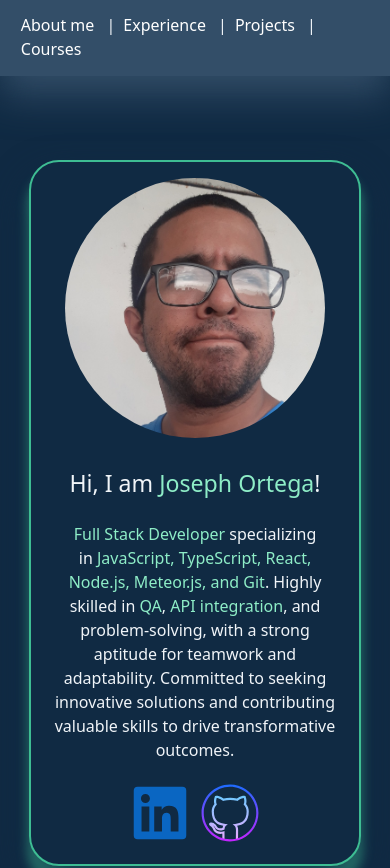
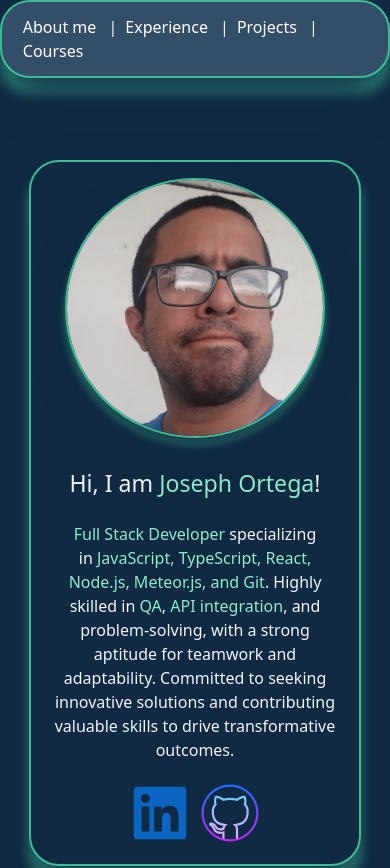
Before and after one commit to GlaucusJoseph/joseph-porfolio, a React (Vite) app: page / in a window 390 px wide. Shown: the top 868 px of the page. Built offline with nearby package versions, Linux system fonts and the light colour scheme.

Commit message:
Correcting route and adding img boder shadow

```diff
--- a/src/components/About/index.css
+++ b/src/components/About/index.css
@@ -1,4 +1,11 @@
-.border-shadow {
+/* MAIN BOX */
+.about-box {
+  margin-top: 10rem;
+  overflow: hidden;
+  width: 85%;
+}
+
+.about-border-shadow {
   border-color: #3ebd93;
   border-style: solid;
   border-radius: 30px 30px 30px 30px;
@@ -6,13 +13,8 @@
   box-shadow: #102a43 0px 19px 38px, #3ebd93 0px 15px 12px;
 }
 
-.about-box {
-  margin-top: 10rem;
-  overflow: hidden;
-  width: 85%;
-}
-
-.main-content-box {
+/* MAIN BOXES */
+.about-content-box {
   display: flex;
   flex-direction: column;
   justify-content: center;
@@ -21,7 +23,8 @@
   padding: 1rem;
 }
 
-.image-container {
+/* IMG STYLE */
+.about-image-container {
   position: relative;
   width: 260px;
   height: 260px;
@@ -29,7 +32,7 @@
   overflow: hidden;
 }
 
-.image-container img {
+.about-image-container img {
   position: absolute;
   top: 0;
   left: 0;
@@ -38,10 +41,10 @@
   object-fit: cover;
 }
 
-.svg-container {
-  height: 2rem;
+.about-img-shadow {
+  border-color: #3ebd93;
+  border-style: solid;
+  /* border-radius: 30px 30px 30px 30px; */
+  border-width: 2px;
+  box-shadow: #102a43 0px 1rem 2rem, #3ebd93 0px 0.5rem 0.4rem;
 }
-
-.icon-row {
-  margin-bottom: 1px;
-}
--- a/src/components/About/index.tsx
+++ b/src/components/About/index.tsx
@@ -1,54 +1,50 @@
-import { LinkedinIcon, GithubIcon } from "../../assets/svg";
 import josephImage from "../../assets/img/foto-joseph.jpeg";
+import { TECHNOLOGIES_OBJECT } from "../../constants";
 import "./index.css";
 
 interface IconProps {
   profileUrl: string;
   width: string;
   height: string;
-  Icon: React.FC<{ width?: string; height?: string }>; // How to import a React component, in this case a svg file
+  icon: {
+    name: string;
+    icon: React.FC<{ width?: string; height?: string }>;
+  };
 }
 
 const IconLinkEnvelop: React.FC<IconProps> = ({
   profileUrl,
   width,
   height,
-  Icon,
+  icon,
 }) => {
-  let title = "";
-  if (Icon === GithubIcon) {
-    title = "GitHub";
-  }
-  if (Icon === LinkedinIcon) {
-    title = "Linkedin";
-  }
-
   return (
     <a
       href={profileUrl}
       target="_blank"
       rel="noopener noreferrer"
-      title={title}
+      title={icon.name}
     >
-      <Icon width={width} height={height} />
+      <icon.icon width={width} height={height} />
     </a>
   );
 };
 
 const About = () => {
+  const { github, linkedin } = TECHNOLOGIES_OBJECT;
   const myGitHubUrl = "https://github.com/GlaucusJoseph";
   const myLinkedinUrl = "https://www.linkedin.com/in/josephortegaglaucus/";
 
   return (
     <section id="about">
-      <div className="container border-shadow about-box">
+      <div className="container about-box about-border-shadow">
         <div className="row">
-          <div className="col-12 col-md-4 main-content-box">
-            <div className="image-container">
+          <div className="col-12 col-md-4 about-content-box">
+            <div className="about-image-container about-img-shadow">
               <img src={josephImage} alt="Joseph" />
             </div>
           </div>
-          <div className="col-12 col-md-7 main-content-box">
+          <div className="col-12 col-md-7 about-content-box">
             <h3>
               Hi, I am&nbsp;
               <label className="special-text-color">Joseph Ortega</label>!
@@ -71,13 +67,13 @@
                 profileUrl={myLinkedinUrl}
                 width="70"
                 height="70"
-                Icon={LinkedinIcon}
+                icon={linkedin}
               />
               <IconLinkEnvelop
                 profileUrl={myGitHubUrl}
                 width="70"
                 height="70"
-                Icon={GithubIcon}
+                icon={github}
               />
             </div>
           </div>
--- a/src/constants/index.ts
+++ b/src/constants/index.ts
@@ -11,6 +11,7 @@
   BootstrapIcon,
   PostgreSQLIcon,
   EnglishIcon,
+  LinkedinIcon
 } from "../assets/svg/index";
 
 export const TECHNOLOGIES_OBJECT = {
@@ -26,6 +27,7 @@
   bootstrap: { name: "Bootstrap", icon: BootstrapIcon },
   postgreSQL: { name: "PostgreSQL", icon: PostgreSQLIcon },
   english: { name: "English", icon: EnglishIcon },
+  linkedin: { name: "Linkedin", icon: LinkedinIcon },
 };
 
 const {
```
